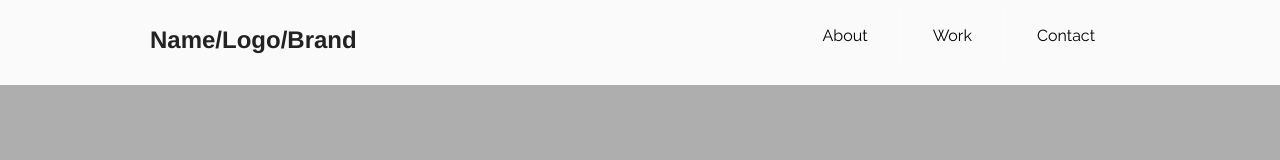
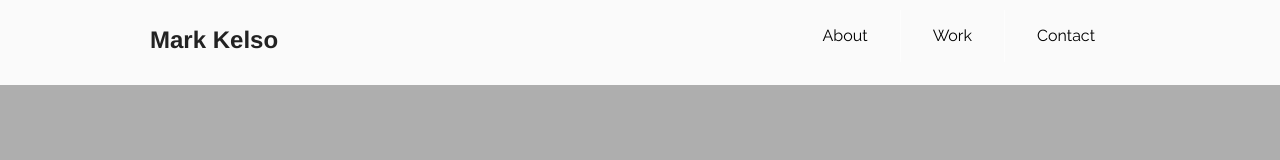
Before and after one commit to mkelso00/NRC-Version-Control, a plain HTML site: page index.html in a window 1280 px wide. Shown: the top 160 px of the page. Drawn offline with Linux system fonts and the light colour scheme; placeholder pictures from the web are drawn by us.

Commit message:
Change of H1 Name

```diff
--- a/index.html
+++ b/index.html
@@ -13,7 +13,7 @@
   <body>
       <div class="row">
         <div class="small-12 medium-4 large-6 columns namelogo">
-          <h1>Name/Logo/Brand</h1>
+          <h1>Mark Kelso</h1>
         </div>
         <div class="small-12 medium-8 large-6 columns">
           <div class="nav-bar">
```
